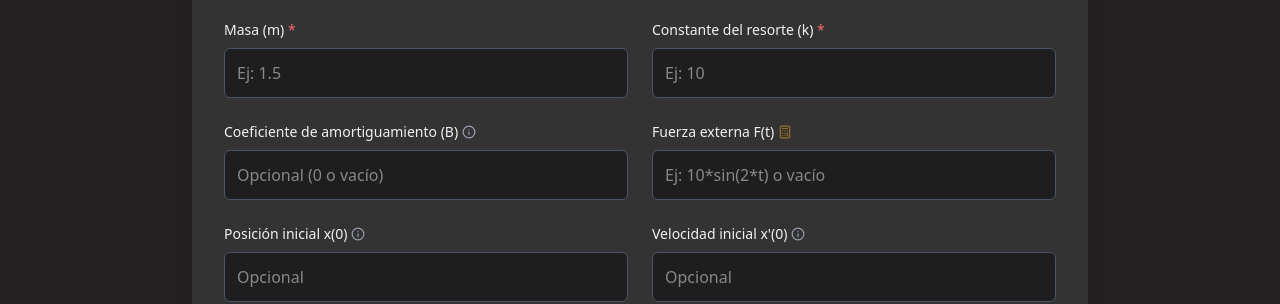
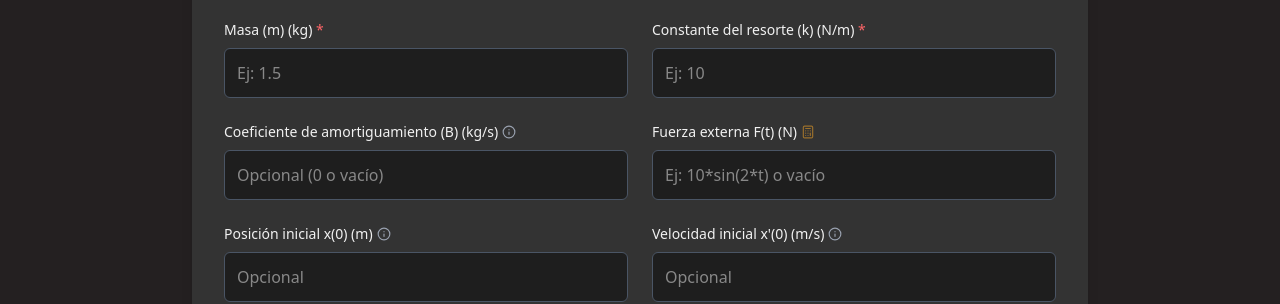
Before and after one commit to danielxiquin/SpringMind, a React (Vite) app: page / in a window 1280 px wide. Shown: the part 1180-1484 px from the top of the page. Built offline with nearby package versions, Linux system fonts and the light colour scheme.

Commit message:
se agregaron unidades fisicas

```diff
--- a/src/components/parameters.jsx
+++ b/src/components/parameters.jsx
@@ -404,7 +404,7 @@ export default function Parameters(props) {
                       <div className="w-full grid grid-cols-1 md:grid-cols-2 gap-6">
                         <div className="flex flex-col gap-2">
                           <label className="block text-sm font-medium text-[#f1f1f1]">
-                            Masa (m) <span className="text-red-400">*</span>
+                            Masa (m) (kg) <span className="text-red-400">*</span>
                           </label>
                           <input
                             type="number"
@@ -419,7 +419,7 @@ export default function Parameters(props) {
                         </div>
                         <div className="flex flex-col gap-2">
                           <label className="block text-sm font-medium text-[#f1f1f1]">
-                            Constante del resorte (k) <span className="text-red-400">*</span>
+                            Constante del resorte (k) (N/m) <span className="text-red-400">*</span>
                           </label>
                           <input
                             type="number"
@@ -434,7 +434,7 @@ export default function Parameters(props) {
                         </div>
                         <div className="flex flex-col gap-2">
                           <label className="block text-sm font-medium text-[#f1f1f1] flex items-center gap-1">
-                            Coeficiente de amortiguamiento (B)
+                            Coeficiente de amortiguamiento (B) (kg/s)
                             <Info size={14} className="text-gray-400" title="Opcional: dejar vacío para sistema sin amortiguamiento" />
                           </label>
                           <input
@@ -449,7 +449,7 @@ export default function Parameters(props) {
                         </div>
                         <div className="flex flex-col gap-2">
                           <label className="block text-sm font-medium text-[#f1f1f1] flex items-center gap-1">
-                            Fuerza externa F(t)
+                            Fuerza externa F(t) (N)
                             <button
                               type="button"
                               onClick={() => setShowForceCalculator(!showForceCalculator)}
@@ -470,7 +470,7 @@ export default function Parameters(props) {
                         </div>
                         <div className="flex flex-col gap-2">
                           <label className="block text-sm font-medium text-[#f1f1f1] flex items-center gap-1">
-                            Posición inicial x(0)
+                            Posición inicial x(0) (m)
                             <Info size={14} className="text-gray-400" title="Opcional: posición inicial del sistema" />
                           </label>
                           <input
@@ -485,7 +485,7 @@ export default function Parameters(props) {
                         </div>
                         <div className="flex flex-col gap-2">
                           <label className="block text-sm font-medium text-[#f1f1f1] flex items-center gap-1">
-                            Velocidad inicial x'(0)
+                            Velocidad inicial x'(0) (m/s)
                             <Info size={14} className="text-gray-400" title="Opcional: velocidad inicial del sistema" />
                           </label>
                           <input
@@ -564,7 +564,7 @@ export default function Parameters(props) {
                         </div>
                         <div className="flex flex-col gap-2">
                           <label className="block text-sm font-medium text-[#f1f1f1]">
-                            Frecuencia natural (ω₀) <span className="text-red-400">*</span>
+                            Frecuencia natural (ω₀) (rad/s) <span className="text-red-400">*</span>
                           </label>
                           <input
                             type="number"
@@ -579,7 +579,7 @@ export default function Parameters(props) {
                         </div>
                         <div className="flex flex-col gap-2">
                           <label className="block text-sm font-medium text-[#f1f1f1] flex items-center gap-1">
-                            Fuerza externa F(t)
+                            Fuerza externa F(t) (N)
                             <button
                               type="button"
                               onClick={() => setShowForceCalculator(!showForceCalculator)}
@@ -600,7 +600,7 @@ export default function Parameters(props) {
                         </div>
                         <div className="flex flex-col gap-2">
                           <label className="block text-sm font-medium text-[#f1f1f1] flex items-center gap-1">
-                            Posición inicial x(0)
+                            Posición inicial x(0) (m)
                             <Info size={14} className="text-gray-400" title="Opcional: posición inicial del sistema" />
                           </label>
                           <input
@@ -615,7 +615,7 @@ export default function Parameters(props) {
                         </div>
                         <div className="flex flex-col gap-2">
                           <label className="block text-sm font-medium text-[#f1f1f1] flex items-center gap-1">
-                            Velocidad inicial x'(0)
+                            Velocidad inicial x'(0) (v)
                             <Info size={14} className="text-gray-400" title="Opcional: velocidad inicial del sistema" />
                           </label>
                           <input
```
